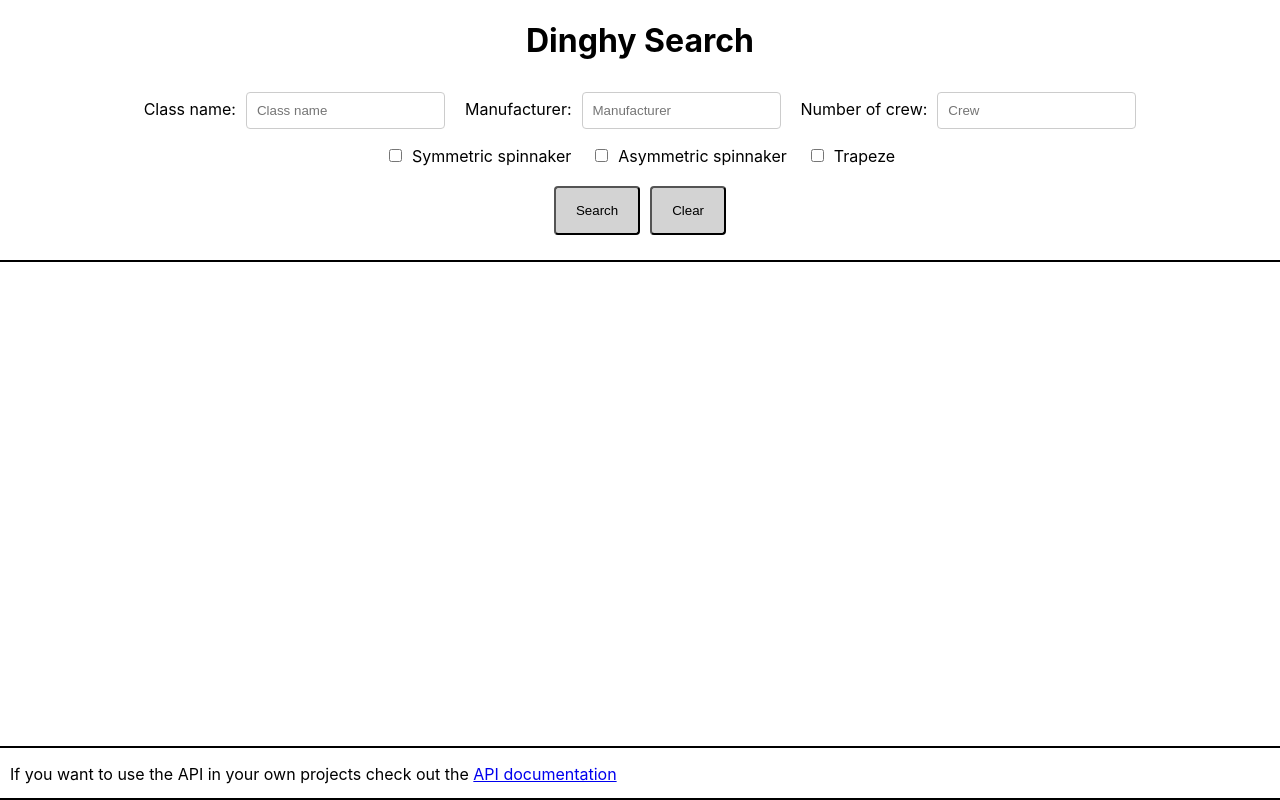
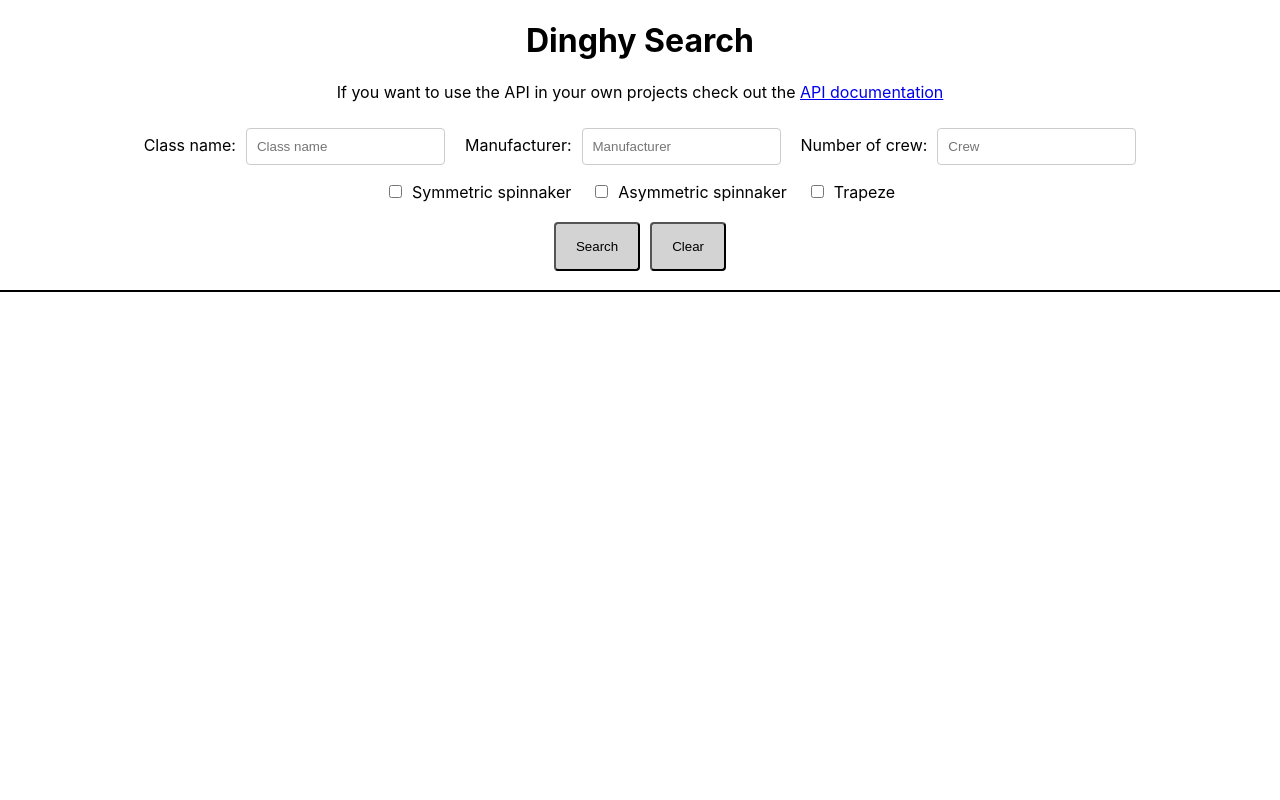
Before and after one commit to schweben/dinghyapi, a React (Create React App) app in the folder frontend/: page / in a window 1280 px wide. Built offline with nearby package versions, Linux system fonts and the light colour scheme.

Commit message:
Removed footer

```diff
--- a/frontend/src/App.css
+++ b/frontend/src/App.css
@@ -1,7 +1,7 @@
 header {
     background-color: white;
     border-bottom: 2px solid black;
-    height: 260px;
+    height: 290px;
     left: 50%;
     position: fixed;
     text-align: center;
@@ -13,18 +13,7 @@ header {
 main {
     overflow: auto;
     position: absolute;
-    top: 260px;
-    bottom: 50px;
+    top: 290px;
     width: 100%;
     z-index: 5;
 }
-
-footer {
-    background-color: white;
-    border-top: 2px solid black;
-    bottom: 0;
-    position: fixed;
-    padding-left: 10px;
-    width: 100%;
-    z-index: 10;
-}
--- a/frontend/src/App.js
+++ b/frontend/src/App.js
@@ -47,14 +47,12 @@ function App() {
     <div>
       <header>
         <h1>Dinghy Search</h1>
+        <p>If you want to use the API in your own projects check out the <a href="/swagger-ui/index.html">API documentation</a></p>
         <SearchForm search={search} clearResults={clearResults}/>
       </header>
       <main>
         <Results dinghies={dinghies}/>
       </main>
-      <footer>
-        <p>If you want to use the API in your own projects check out the <a href="/swagger-ui/index.html">API documentation</a></p>
-      </footer>
     </div>
   );
 }
--- a/frontend/src/styles/searchform.module.css
+++ b/frontend/src/styles/searchform.module.css
@@ -1,13 +1,5 @@
 .container {
-    margin-top: 20px;
     margin-bottom: 20px;
-}
-
-.container div {
-    /* width: 60%;
-    margin-bottom: 20px;
-    margin-left: auto;
-    margin-right: auto; */
 }
 
 .container input[type=text],
```
